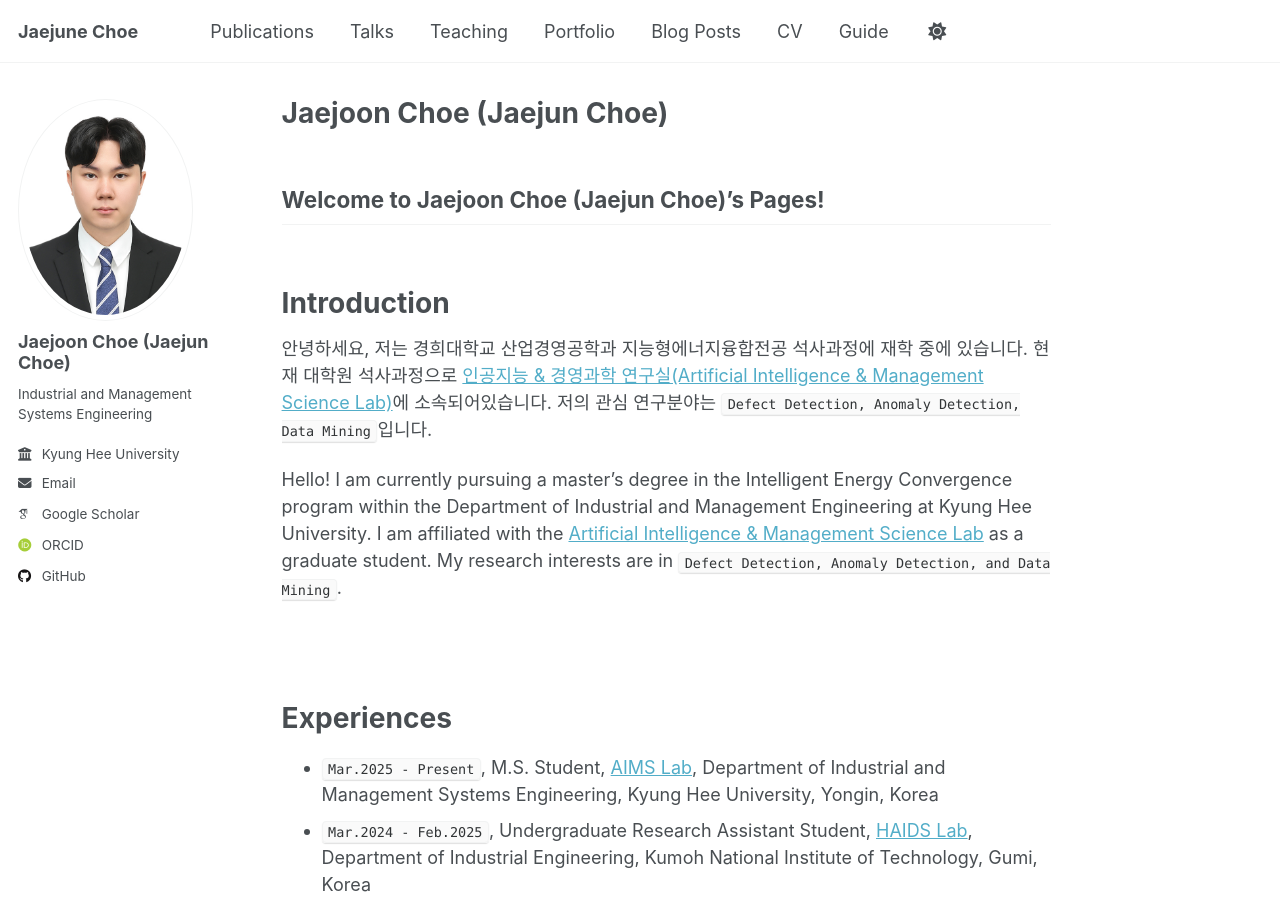
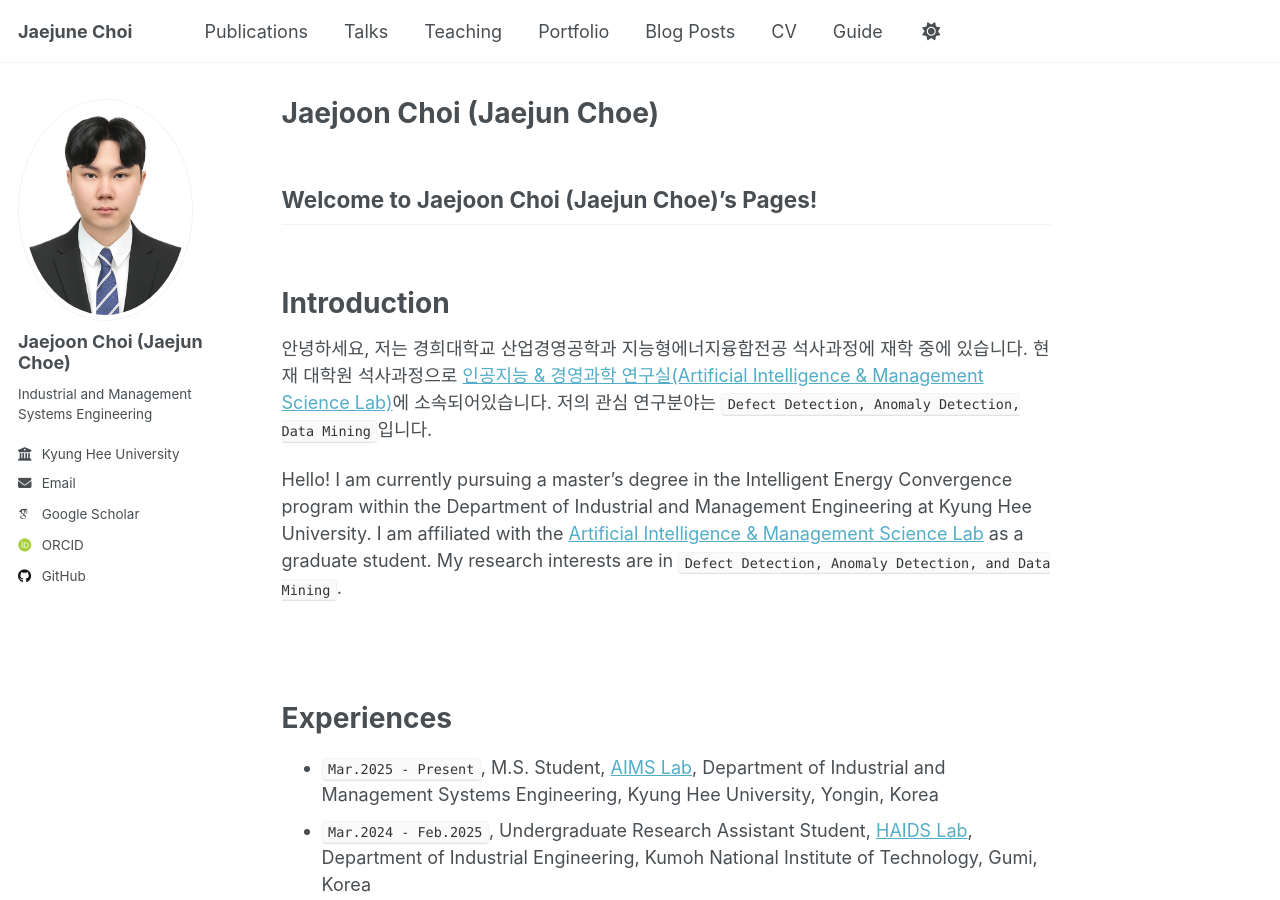
Before and after one commit to jaejunchoe/jaejunchoe.github.io, a Jekyll site: the page built from _pages/about.md, in a window 1280 px wide and 900 px high. Built offline with Jekyll 4.4.1, drawn with Linux system fonts in a browser that asks for light colours; some web fonts are replaced; some of the changed text lies outside the part shown.

Commit message:
initial commit

```diff
--- a/_config.yml
+++ b/_config.yml
@@ -9,9 +9,9 @@
 # Basic Site Settings
 locale                   : "ko-KR"
 site_theme               : "default"
-title                    : "Jaejune Choe"
+title                    : "Jaejune Choi"
 title_separator          : "-"
-name                     : &name "Jaejun Choe"
+name                     : &name "Jaejun Choi"
 description              : &description "personal description"
 url                      : https://jaejunchoe.github.io/ # the base hostname & protocol for your site e.g. "https://[your GitHub username].github.io" or if you already have some other page hosted on Github then use "https://[your GitHub username].github.io/[Your Repo Name]"
 baseurl                  : "" # the subpath of your site, e.g. "/blog"
@@ -23,7 +23,7 @@ repository               : "jaejunchoe/jaejunchoe.github.io"
 author:
   # Biographic information
   avatar           : "profile.png"
-  name             : "Jaejoon Choe (Jaejun Choe)"
+  name             : "Jaejoon Choi (Jaejun Choe)"
   pronouns         : # example: "she/her"
   bio              : "Industrial and Management Systems Engineering"
   location         : # "Earth"
--- a/_pages/about.md
+++ b/_pages/about.md
@@ -1,13 +1,13 @@
 ---
 permalink: /
-title: "Jaejoon Choe (Jaejun Choe)"
+title: "Jaejoon Choi (Jaejun Choe)"
 author_profile: true
 redirect_from:
   - /about/
   - /about.html
 ---
 
-Welcome to Jaejoon Choe (Jaejun Choe)'s Pages!
+Welcome to Jaejoon Choi (Jaejun Choe)'s Pages!
 -----
 
 <br/>
```
